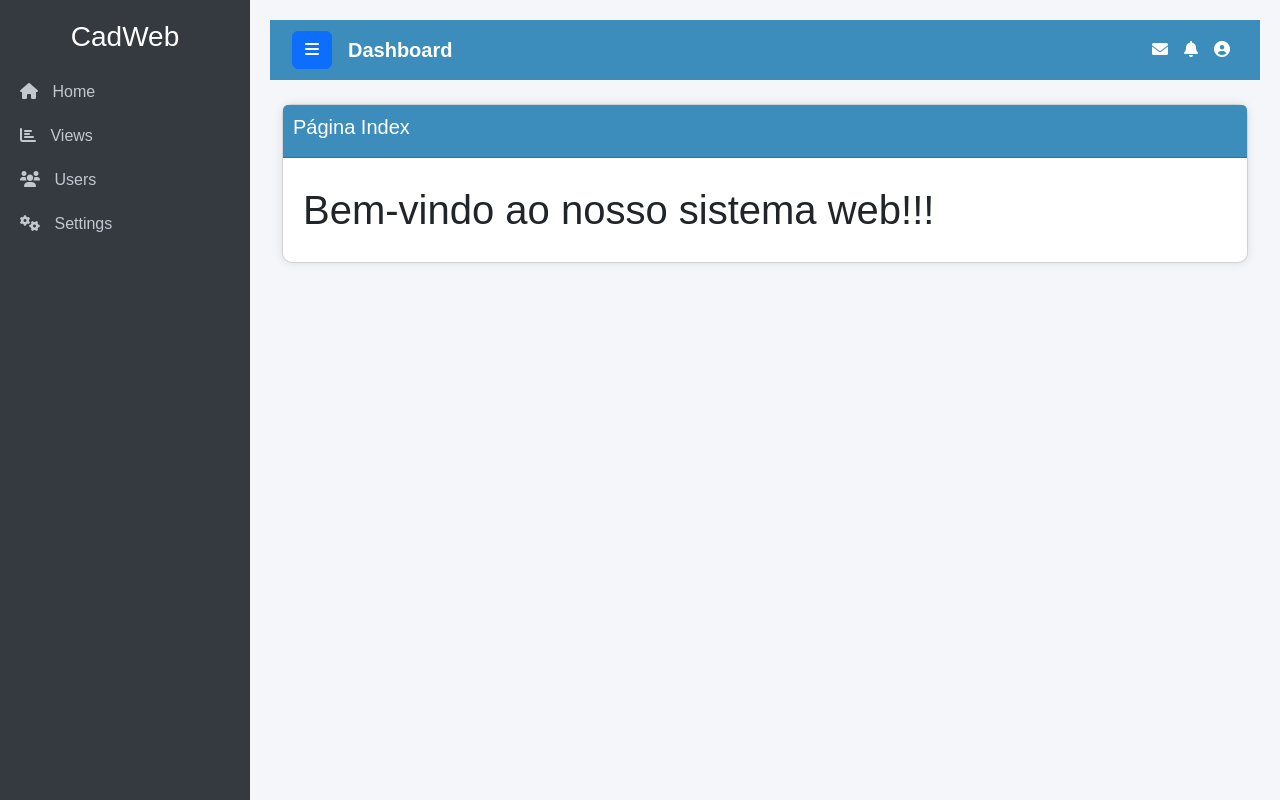
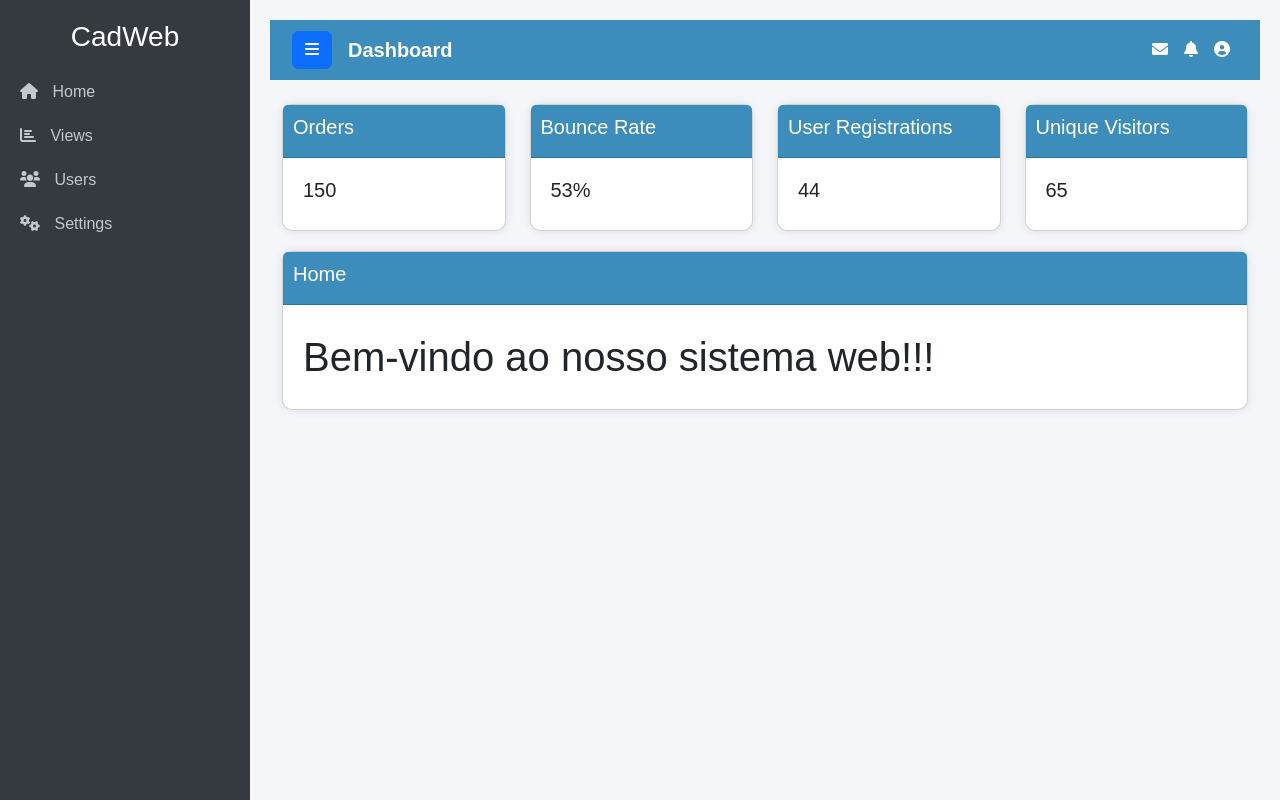
Before and after one commit to Claudio-Emanuel/piloto, a Django app: page / in a window 1280 px wide. Run offline with Django 5.2, Linux system fonts and the light colour scheme.

Commit message:
Deu certo V1.8

```diff
--- a/home/templates/base.html
+++ b/home/templates/base.html
@@ -127,6 +127,7 @@
           {% block cards %}  {% endblock cards %}
 
            <div class="row">
+
                 <div class="col-lg-12 col-md-12 col-sm-12">
                     <div class="card card-custom">
                         <div class="card-header card-header-custom">
--- a/home/templates/index.html
+++ b/home/templates/index.html
@@ -1,5 +1,57 @@
 {% extends 'base.html' %}
-{% block titulo_page %} Página Index {% endblock %}
+
+{% block titulo_page %} Home {% endblock %}
+
 {% block conteudo %}
     <h1>Bem-vindo ao nosso sistema web!!!</h1>
 {% endblock %}
+
+{% block cards %}
+<div class="row">
+
+    <div class="col-lg-3">
+        <div class="card card-custom">
+            <div class="card-header card-header-custom">
+                <h5>Orders</h5>
+            </div>
+            <div class="card-body card-body-custom">
+               <h5>150</h5>
+            </div>
+        </div>
+    </div>
+    <div class="col-lg-3">
+        <div class="card card-custom">
+            <div class="card-header card-header-custom">
+                <h5>Bounce Rate</h5>
+            </div>
+            <div class="card-body card-body-custom">
+                <h5>53%</h5>
+            </div>
+        </div>
+    </div>
+    <div class="col-lg-3">
+        <div class="card card-custom">
+            <div class="card-header card-header-custom">
+                <h5>User Registrations</h5>
+            </div>
+            <div class="card-body card-body-custom">
+                <h5>44</h5>
+            </div>
+        </div>
+    </div>
+    <div class="col-lg-3">
+        <div class="card card-custom">
+            <div class="card-header card-header-custom">
+                <h5>Unique Visitors</h5>
+            </div>
+            <div class="card-body card-body-custom">
+                <h5>65</h5>
+            </div>
+        </div>
+    </div>
+
+
+
+</div>
+
+{% endblock %}
--- a/home/templates/menu.html
+++ b/home/templates/menu.html
@@ -11,6 +11,9 @@
                 </li>
                 <li class="nav-item">
                     <a href="{% url 'exibir_item' 10 %}" class="nav-link">Item</a>
+                </li>
+                <li class="nav-item">
+                    <a href="{% url 'produto' %}" class="nav-link">Produtos</a>
                 </li>
             </ul>
     </li>
--- a/home/urls.py
+++ b/home/urls.py
@@ -10,5 +10,6 @@ urlpatterns = [
     path('ajuda', views.ajuda, name='ajuda'),
     path('item/<int:id>',views.exibir_item, name='exibir_item'),
     path('perfil/<str:usuario>/',views.perfil, name='perfil'),
-    path('diasemana/<int:num>',views.semana, name='semana')
+    path('diasemana/<int:num>',views.semana, name='semana'),
+    path('produto', views.produto, name='produto'),
 ]
--- a/home/views.py
+++ b/home/views.py
@@ -39,3 +39,12 @@ def semana(request, num):
         return render(request, 'semana.html',{"mensagem":"Sabado-Feira"})
     else:
         return render(request, 'semana.html',{"mensagem":"O numero passado corresponde a um num invalido"})
+
+def produto(request):
+    #dados que serao passados
+    context={
+        'username': 'Carlos',
+        'itens': ['lapis','Caneta','Borracha']
+    }
+    #Renderiza os dados
+    return render(request, 'produto.html',context)
--- a/pweb/settings.py
+++ b/pweb/settings.py
@@ -23,7 +23,7 @@ BASE_DIR = Path(__file__).resolve().parent.parent
 SECRET_KEY = 'django-insecure-)3v3q(i(=$=58g0jk%l_9@s&_5%dur)bi=9*v(j97z93j25jtt'
 
 # SECURITY WARNING: don't run with debug turned on in production!
-DEBUG = False
+DEBUG = True
 
 ALLOWED_HOSTS = ['127.0.0.1','.vercel.app']
 
```
Also changed, not shown: home/templates/produto.html (added, +16 -0 lines).
